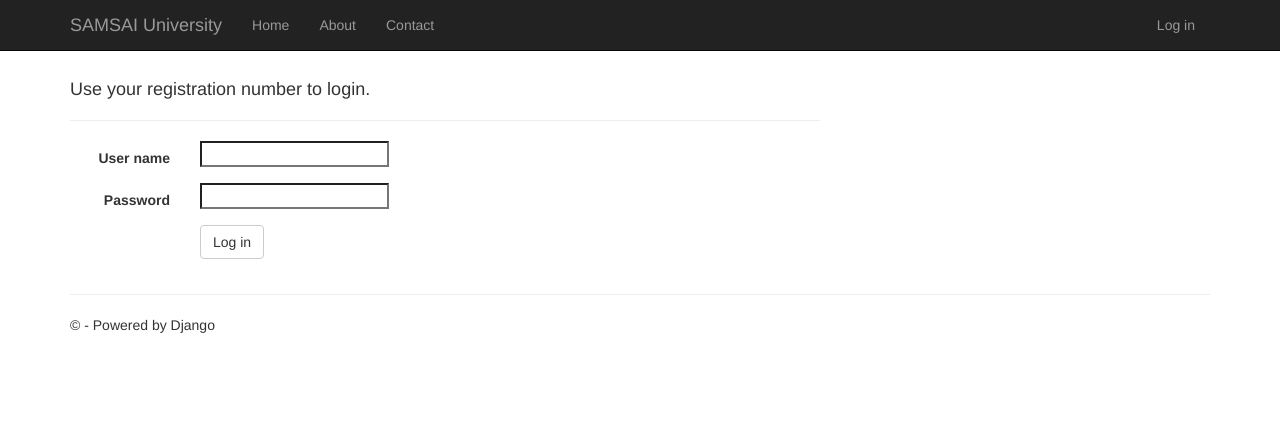
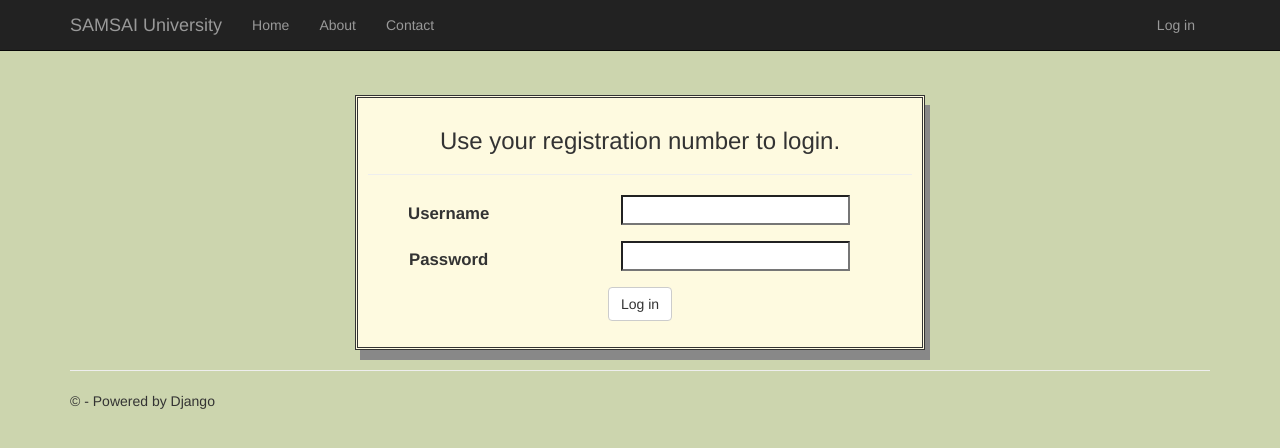
Before and after one commit to saivojjala/Student-Life-Cycle-Management-System, a Django app: page /studentlogin/ in a window 1280 px wide. Shown: the top 448 px of the page. Run offline with Django 3.2, Linux system fonts and the light colour scheme; some libraries are stand-ins or nearby versions.

Commit message:
Login Page Frontend Design Complete

```diff
--- a/Student Life Cycle Management System/app/templates/app/index.html
+++ b/Student Life Cycle Management System/app/templates/app/index.html
@@ -13,10 +13,12 @@
         <p>
             SLCM provides a powerful user interface which allows students to view how well they've performed and where they stand after each test.
         </p>
+        <img src="https://iili.io/HUuvWRp.png" alt="HUuvWRp.png" border="0">
     </div>
     <div class="col-md-6">
         <h3>Feeling a little under the weather or planning a trip with your friends?</h3>
         <p>Check your attendance and see how many classes you have attended and whether or not you can bunk your next lecture!</p>
+        <img src="https://iili.io/HUuv4bS.md.png" alt="HUuv4bS.md.png" border="0">
     </div>
 </div>
 
--- a/Student Life Cycle Management System/app/templates/app/layout.html
+++ b/Student Life Cycle Management System/app/templates/app/layout.html
@@ -8,6 +8,15 @@
     <link rel="stylesheet" type="text/css" href="{% static 'app/content/bootstrap.min.css' %}" />
     <link rel="stylesheet" type="text/css" href="{% static 'app/content/site.css' %}" />
     <script src="{% static 'app/scripts/modernizr-2.6.2.js' %}"></script>
+    <style>
+        body {
+            background-color: #CCD5AE;
+        }
+
+        .jumbotron {
+            background-color: #FAEDCD;
+        }
+    </style>
 </head>
 
 <body>
--- a/Student Life Cycle Management System/app/templates/app/login.html
+++ b/Student Life Cycle Management System/app/templates/app/login.html
@@ -14,41 +14,50 @@
 </div>
 {% endif %}
 
-<div class="row">
-    <div class="col-md-8">
+<style>
+    .mycont {
+        background-color: #FEFAE0;
+        border: double;
+        padding: 10px;
+        box-shadow: 5px 10px #888888;
+        width: 50%
+    }
+
+    .form-group {
+        font-size: 120%;
+    }
+</style>
+
+<center>
+    <marquee>Get Yourself Registered</marquee>
+    <div class="container mycont">
         <section id="loginForm">
             <form action="{% url 'portfolio' %}" method="post" class="form-horizontal">
                 {% csrf_token %}
-                <h4>Use your registration number to login.</h4>
+                <h3>Use your registration number to login.</h3>
                 <hr />
                 <div class="form-group">
-                    <label for="id_username" class="col-md-2 control-label">User name</label>
-                    <div class="col-md-10">
-                        {{ form.reg_no }}
-                    </div>
+                    <div class="col-md-4"><label for="id_username" class="control-label">Username</label></div>
+                    <div class="col-md-8">{{ form.reg_no }}</div>
                 </div>
                 <div class="form-group">
-                    <label for="id_password" class="col-md-2 control-label">Password</label>
-                    <div class="col-md-10">
-                        {{ form.pswd }}
-                    </div>
+                    <div class="col-md-4"><label for="id_password" class="control-label">Password</label></div>
+                    <div class="col-md-8">{{ form.pswd }}</div>
                 </div>
                 <div class="form-group">
-                    <div class="col-md-offset-2 col-md-10">
-                        <input type="hidden" name="next" value="/" />
-                        <input type="submit" value="Log in" class="btn btn-default" />
-                    </div>
+                    <input type="hidden" name="next" value="/" />
+                    <input type="submit" value="Log in" class="btn btn-default" />
                 </div>
                 {% if form.errors %}
                 <p class="validation-summary-errors">Please enter a correct user name and password.</p>
                 {% endif %}
             </form>
         </section>
+        <div class="col-md-4">
+            <section id="socialLoginForm"></section>
+        </div>
     </div>
-    <div class="col-md-4">
-        <section id="socialLoginForm"></section>
-    </div>
-</div>
+</center>
 
 {% endblock %}
 
```
Also changed, not shown: Student Life Cycle Management System/app/models.py (+4 -4 lines), Student Life Cycle Management System/app/templates/app/about.html (+65 -3 lines), Student Life Cycle Management System/db.sqlite3.
